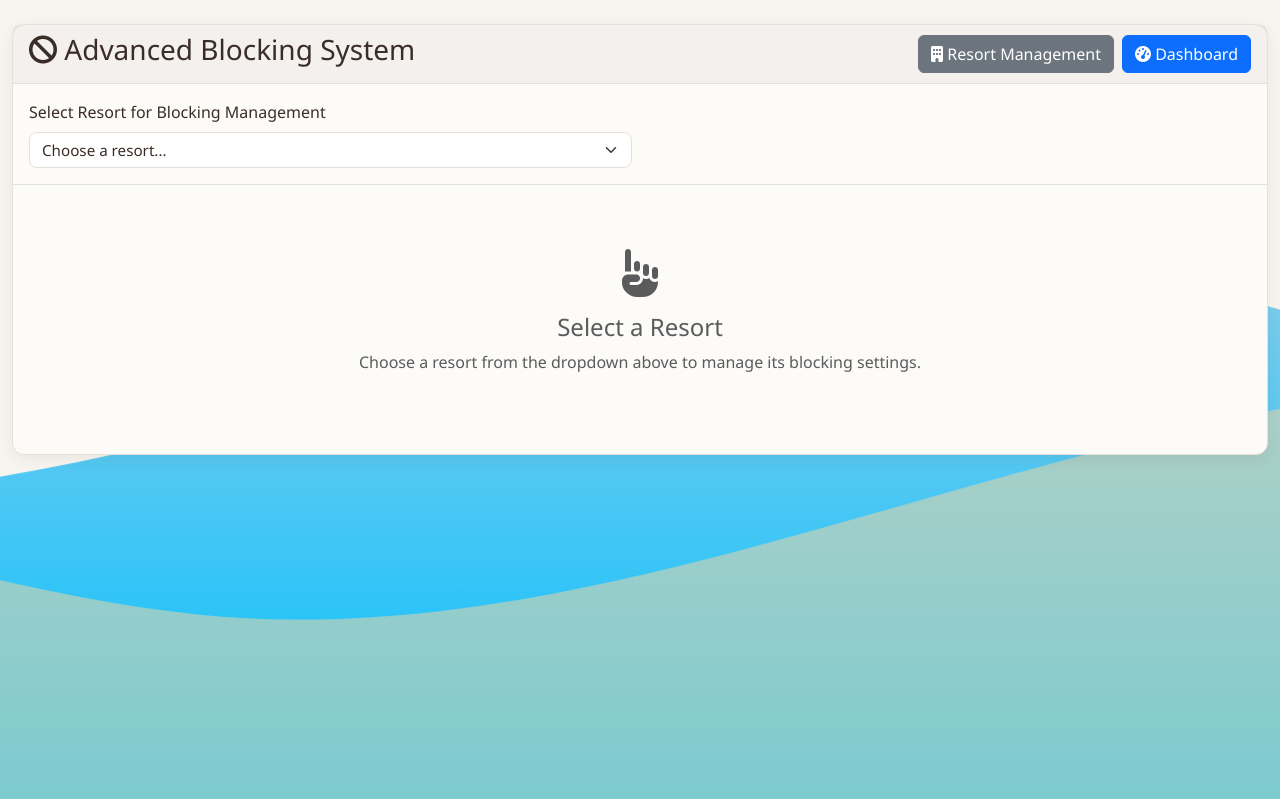
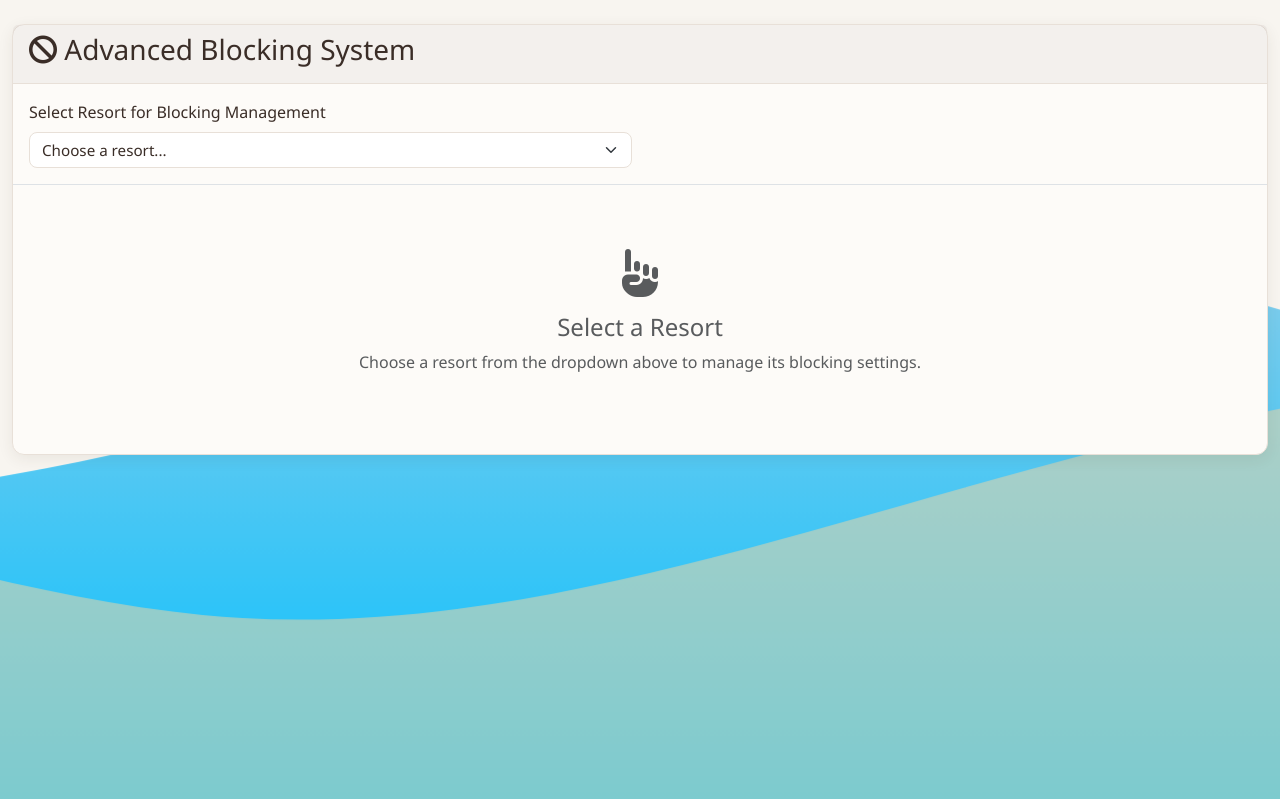
Before and after one commit to Karl482/ResortSystem, a PHP site: page /ResortsSystem/app/Views/admin/advanced_blocking.php in a window 1280 px wide. Shown: the top 799 px of the page. Run offline with PHP 8.4, Linux system fonts and the light colour scheme; the template is opened without the code that fills it, so the values that code supplies are empty; some libraries are stand-ins or nearby versions.

Commit message:
Remove resort management and dashboard buttons from pricing management and advanced blocking views

```diff
--- a/app/Views/admin/advanced_blocking.php
+++ b/app/Views/admin/advanced_blocking.php
@@ -9,14 +9,6 @@ require_once __DIR__ . '/../partials/header.php';
             <div class="card">
                 <div class="card-header d-flex justify-content-between align-items-center">
                     <h3><i class="fas fa-ban"></i> Advanced Blocking System</h3>
-                    <div class="d-flex gap-2">
-                        <a href="?controller=admin&action=management" class="btn btn-secondary">
-                            <i class="fas fa-building"></i> Resort Management
-                        </a>
-                        <a href="?controller=admin&action=dashboard" class="btn btn-primary">
-                            <i class="fas fa-tachometer-alt"></i> Dashboard
-                        </a>
-                    </div>
                 </div>
 
                 <!-- Resort Selection -->
```
Also changed, not shown: app/Views/admin/pricing_management.php (+0 -8 lines).
